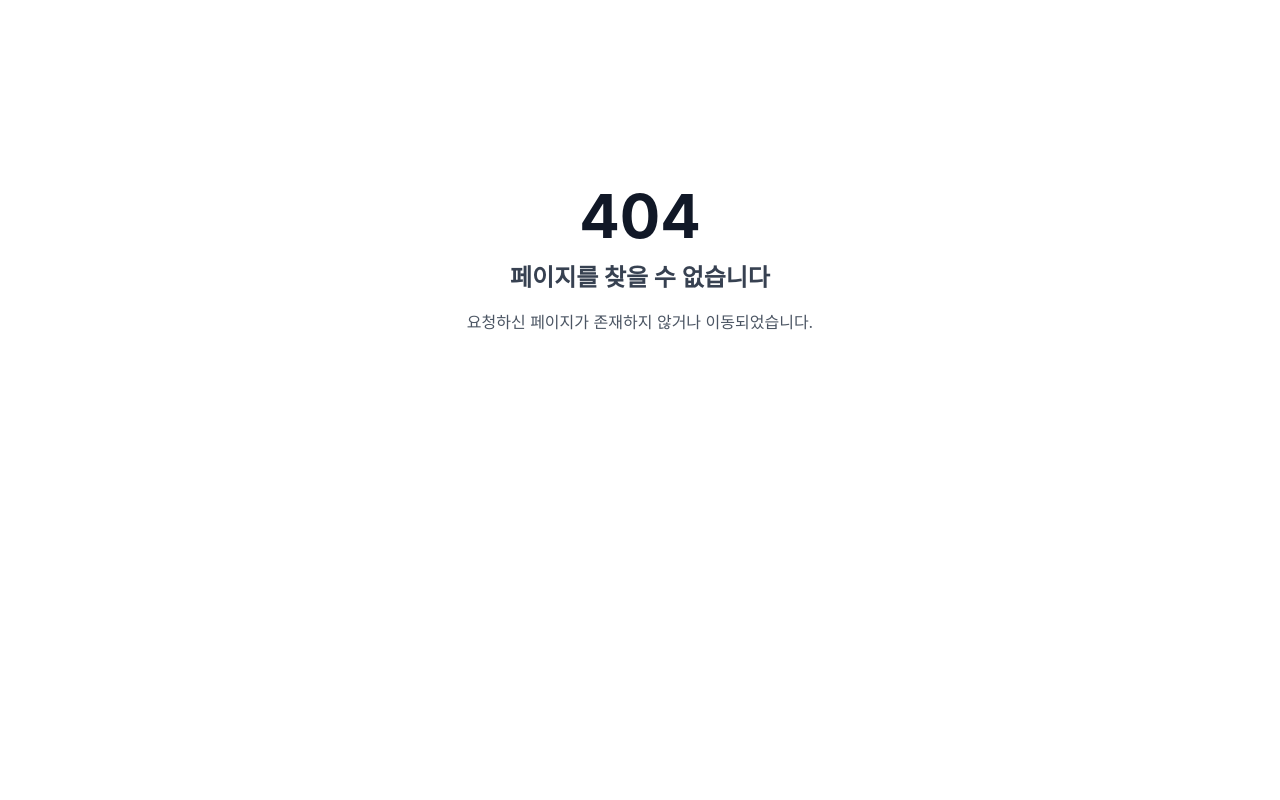
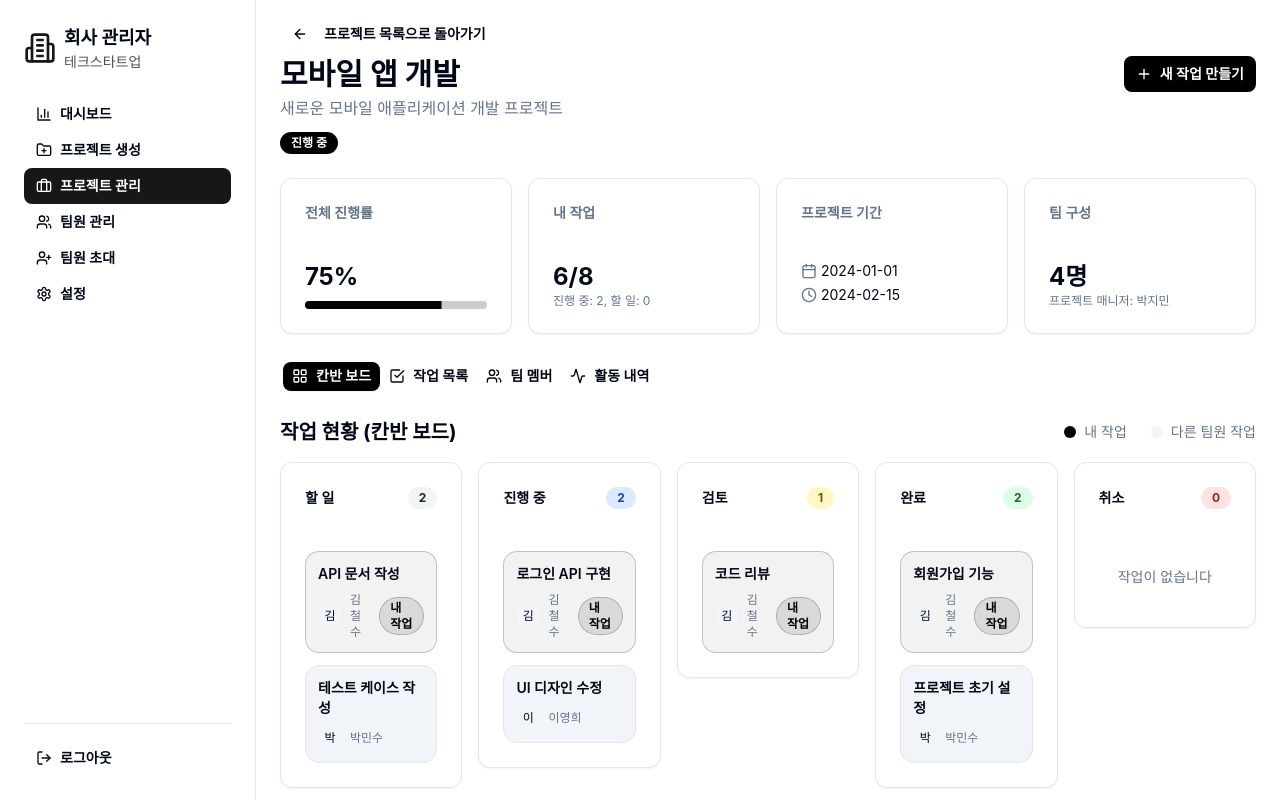
Before and after one commit to SeonWoooPark/ProjectManager_Mono, a React (Vite) app in the folder frontend/: page /admin/company/projects/1 in a window 1280 px wide. Before the commit this address had no page. Built offline with nearby package versions, Linux system fonts and the light colour scheme.

Commit message:
fix: 회사 관리자 프로젝트 상세보기 페이지 UI 수정

```diff
--- a/frontend/src/App.tsx
+++ b/frontend/src/App.tsx
@@ -25,6 +25,7 @@ const CompanyProjectsPage = lazy(() => import('@pages/admin/company/CompanyProje
 const CompanyTeamPage = lazy(() => import('@pages/admin/company/CompanyTeamPage'));
 const CompanyInvitePage = lazy(() => import('@pages/admin/company/CompanyInvitePage'));
 const CompanySettingsPage = lazy(() => import('@pages/admin/company/CompanySettingsPage'));
+const CompanyProjectDetailPage = lazy(() => import('@pages/admin/company/CompanyProjectDetailPage'));
 
 // Member Pages
 const MemberDashboardPage = lazy(() => import('@pages/dashboard/member/MemberDashboardPage'));
@@ -72,6 +73,7 @@ function App() {
           <Route index element={<CompanyDashboardPage />} />
           <Route path="create-project" element={<CompanyCreateProjectPage />} />
           <Route path="projects" element={<CompanyProjectsPage />} />
+          <Route path="projects/:id" element={<CompanyProjectDetailPage />} />
           <Route path="team" element={<CompanyTeamPage />} />
           <Route path="invite" element={<CompanyInvitePage />} />
           <Route path="settings" element={<CompanySettingsPage />} />
--- a/frontend/src/components/project/ProjectTabs.tsx
+++ b/frontend/src/components/project/ProjectTabs.tsx
@@ -48,6 +48,7 @@ interface ProjectTabsProps {
   kanbanTasks: KanbanTasks
   manager: string
   currentUser: string
+  userRole?: "TEAM_MEMBER" | "COMPANY_MANAGER"
 }
 
 export function ProjectTabs({
@@ -56,7 +57,8 @@ export function ProjectTabs({
   activities,
   kanbanTasks,
   manager,
-  currentUser
+  currentUser,
+  userRole = "TEAM_MEMBER"
 }: ProjectTabsProps) {
   const getStatusColor = (status: string) => {
     switch (status) {
--- a/frontend/src/components/project/UnifiedProjectDetailView.tsx
+++ b/frontend/src/components/project/UnifiedProjectDetailView.tsx
@@ -154,7 +154,11 @@ const mockProjects: { [key: string]: any } = {
   }
 }
 
-export function UnifiedProjectDetailView() {
+interface UnifiedProjectDetailViewProps {
+  userRole?: "TEAM_MEMBER" | "COMPANY_MANAGER";
+}
+
+export function UnifiedProjectDetailView({ userRole = "TEAM_MEMBER" }: UnifiedProjectDetailViewProps) {
   const { id } = useParams()
   const navigate = useNavigate()
 
@@ -166,7 +170,7 @@ export function UnifiedProjectDetailView() {
         <AlertCircle className="h-16 w-16 text-muted-foreground mb-4" />
         <h2 className="text-xl font-semibold mb-2">프로젝트를 찾을 수 없습니다</h2>
         <p className="text-muted-foreground mb-4">요청하신 프로젝트가 존재하지 않거나 접근 권한이 없습니다.</p>
-        <Button onClick={() => navigate("/dashboard/member/projects")}>
+        <Button onClick={() => navigate(userRole === "COMPANY_MANAGER" ? "/admin/company/projects" : "/dashboard/member/projects")}>
           프로젝트 목록으로 돌아가기
         </Button>
       </div>
@@ -187,6 +191,8 @@ export function UnifiedProjectDetailView() {
         priority={project.priority}
         role={project.role}
         onCreateTask={handleCreateTask}
+        returnPath={userRole === "COMPANY_MANAGER" ? "/admin/company/projects" : "/dashboard/member/projects"}
+        returnLabel="프로젝트 목록으로 돌아가기"
       />
 
       <ProjectInfoCards
@@ -205,6 +211,7 @@ export function UnifiedProjectDetailView() {
         kanbanTasks={project.kanbanTasks}
         manager={project.manager}
         currentUser="김철수"
+        userRole={userRole}
       />
     </div>
   )
--- /dev/null
+++ b/frontend/src/pages/admin/company/CompanyProjectDetailPage.tsx
@@ -0,0 +1,15 @@
+import { CompanyAdminSidebar } from "@components/admin/company-admin-sidebar"
+import { UnifiedProjectDetailView } from "@components/project/UnifiedProjectDetailView"
+
+export default function CompanyProjectDetailPage() {
+  return (
+    <div className="flex h-screen bg-background">
+      <CompanyAdminSidebar />
+      <main className="flex-1 overflow-y-auto">
+        <div className="py-6 pl-6 pr-6 max-w-9xl mx-auto">
+          <UnifiedProjectDetailView userRole="COMPANY_MANAGER" />
+        </div>
+      </main>
+    </div>
+  )
+}
```
